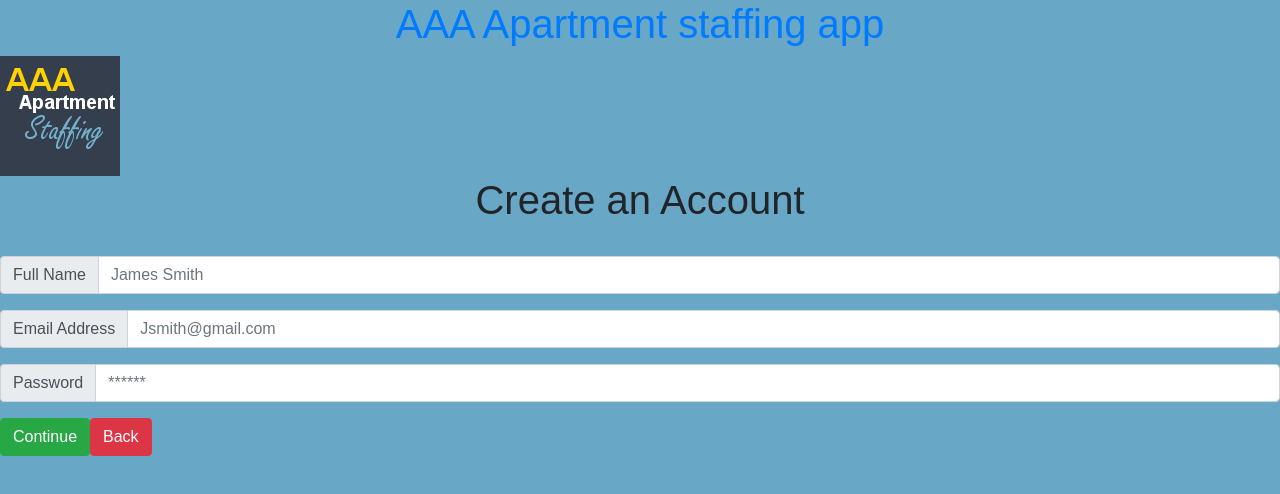
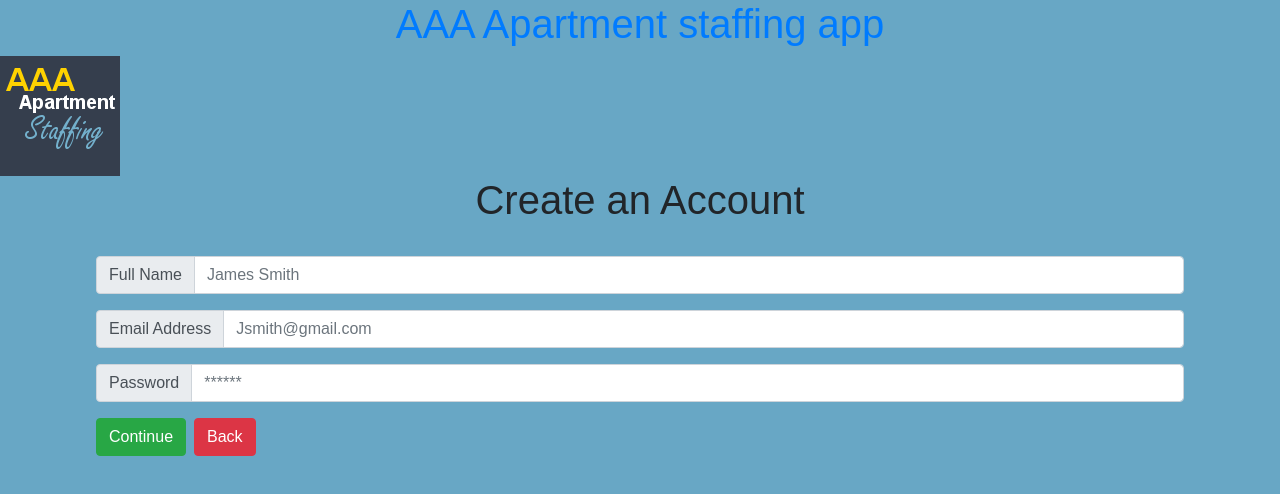
Before and after one commit to zackrt/staffingapp, a React (Create React App) app: page /createaccountPage in a window 1280 px wide. Shown: the top 494 px of the page. Built offline with nearby package versions, Linux system fonts and the light colour scheme.

Commit message:
changed layout to create account page

```diff
--- a/src/components/createaccountPage.css
+++ b/src/components/createaccountPage.css
@@ -1,4 +1,7 @@
 .create-account-content {
-    margin-left: 16px;
-    width: 80%;
+    margin: auto;
+    width: 85%;
 }
+.back-btn {
+    margin-left: 8px;
+}
--- a/src/components/createaccountPage.js
+++ b/src/components/createaccountPage.js
@@ -1,5 +1,6 @@
 import React, { Component } from 'react'
 import { Link } from 'react-router-dom'
+import './createaccountPage.css'
 export class createaccountPage extends Component {
   render() {
     return (
```
Also changed, not shown: src/zacknotes.txt.
